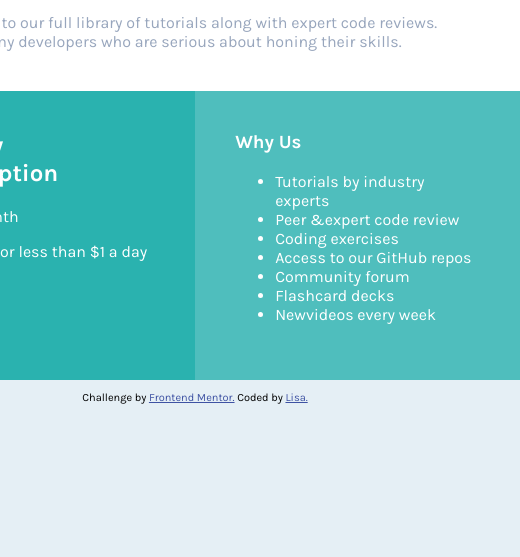
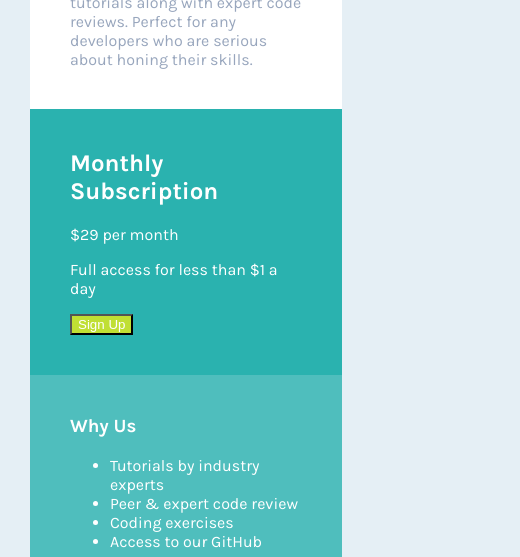
Before and after one commit to CrypticMango/single-price-grid-component, a plain HTML site: page index.html in a window 390 px wide. Shown: the part 275-832 px from the top of the page, 520 px wide, since content can reach past the window. Drawn offline with Linux system fonts and the light colour scheme.

Commit message:
added basic mobile compatibility

```diff
--- a/index.html
+++ b/index.html
@@ -72,12 +72,12 @@
 						<h3 class="why-us-title">Why Us</h3>
 						<ul>
 							<li>Tutorials by industry experts</li>
-							<li>Peer &amp;expert code review</li>
+							<li>Peer &amp; expert code review</li>
 							<li>Coding exercises</li>
 							<li>Access to our GitHub repos</li>
 							<li>Community forum</li>
 							<li>Flashcard decks</li>
-							<li>Newvideos every week</li>
+							<li>New videos every week</li>
 						</ul>
 					</div>
 				</div>
--- a/style.css
+++ b/style.css
@@ -75,3 +75,17 @@ button {
 .attribution a {
 	color: hsl(228, 45%, 44%);
 }
+
+@media (max-width: 400px) {
+    .container {
+        display: flex;
+        flex-direction: column;
+        align-items: center;
+        width: 80%;
+        margin: 60px 30px 60px 30px;
+    }
+    .bottom-half {
+        display: flex;
+        flex-direction: column;
+    }
+}
```
